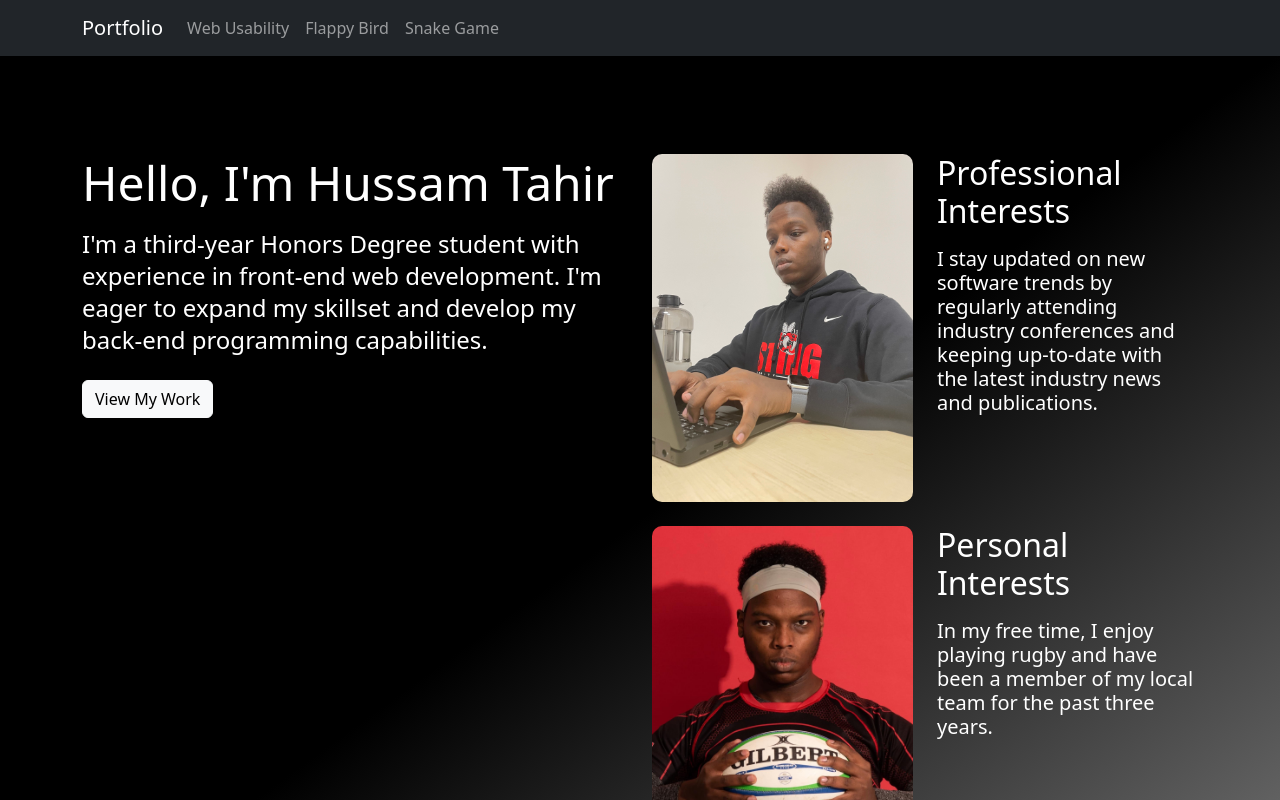
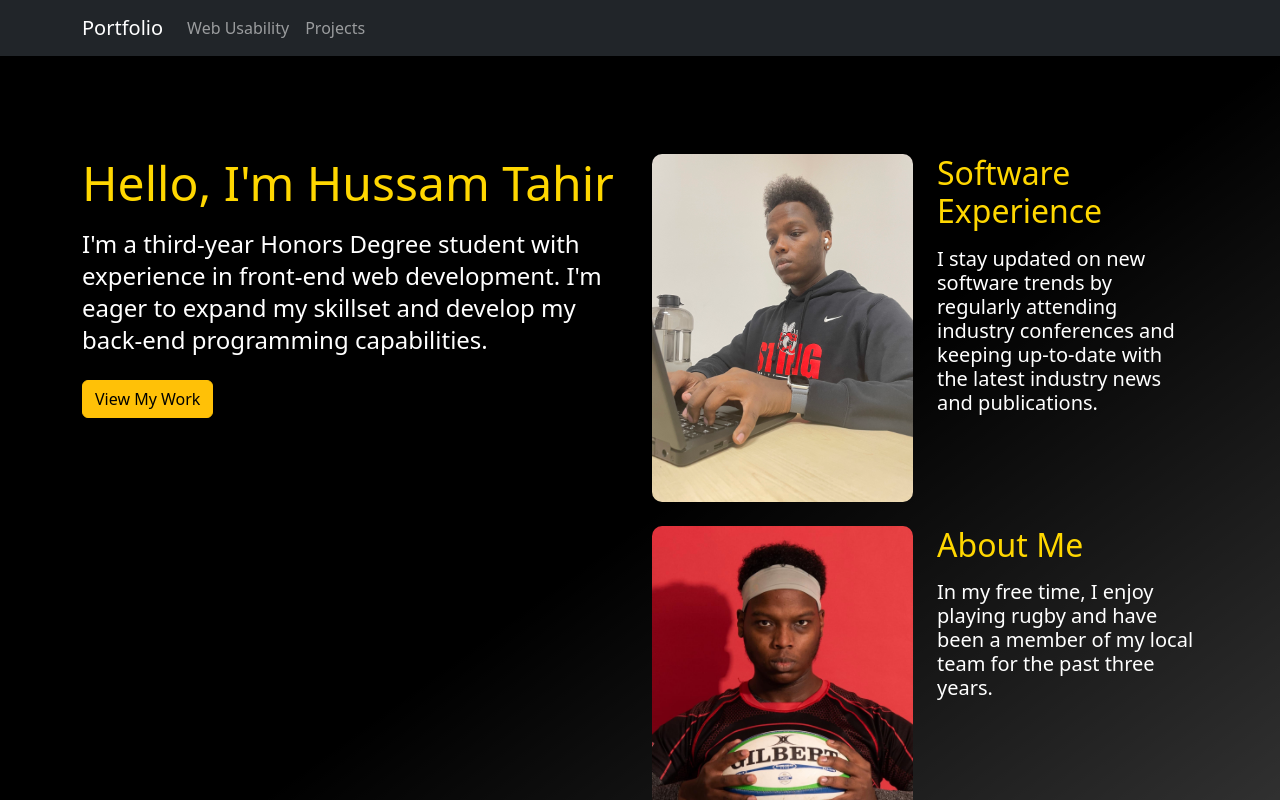
Before and after one commit to Husstler/hussam-portfolio, a React (Create React App) app: page /home in a window 1280 px wide. Shown: the top 800 px of the page. Built offline with nearby package versions, Linux system fonts and the light colour scheme.

Commit message:
Project component added, removed snake and flappy

```diff
--- a/src/App.js
+++ b/src/App.js
@@ -7,6 +7,7 @@ import FlappyBird from "./Components/FlappyBird";
 import SnakeGame from "./Components/SnakeGame";
 import Loading from "./Components/Loading";
 import HomePage from "./Components/HomePage";
+import Projects from "./Components/Projects";
 
 function App() {
   return (
@@ -20,6 +21,7 @@ function App() {
             <Route path="/web" element={<WebUsability />} />
             <Route path="/flappybird" element={<FlappyBird />} />
             <Route path="/snakeGame" element={<SnakeGame />} />
+            <Route path="/projects" element={<Projects />} />
           </Routes>
         </Box>
       </BrowserRouter>
--- a/src/Components/HomePage.jsx
+++ b/src/Components/HomePage.jsx
@@ -2,17 +2,18 @@ import React from 'react';
 import { Container, Row, Col, Button } from 'react-bootstrap';
 import softwareImage from '../assets/Software.jpg';
 import rugbyImage from '../assets/Rugby.JPG';
+import './styles/homepage.css';
 
 const HomePage = () => {
   const interests = [
     {
       image: softwareImage,
-      heading: 'Professional Interests',
+      heading: 'Software Experience',
       description: 'I stay updated on new software trends by regularly attending industry conferences and keeping up-to-date with the latest industry news and publications.'
     },
     {
       image: rugbyImage,
-      heading: 'Personal Interests',
+      heading: 'About Me',
       description: 'In my free time, I enjoy playing rugby and have been a member of my local team for the past three years.'
     }
   ];
@@ -22,18 +23,20 @@ const HomePage = () => {
       <Container className="py-5">
         <Row>
           <Col md={6} className="mb-4">
-            <h1 className="mb-3" style={{ fontSize: "3rem", color: "#fff" }}>Hello, I'm Hussam Tahir</h1>
+            <h1 className="mb-3" style={{ fontSize: "3rem", color: "#ffd700" }}>Hello, I'm Hussam Tahir</h1>
             <p className="lead mb-4" style={{ fontSize: "1.5rem", lineHeight: "2rem", color: "#fff" }}>I'm a third-year Honors Degree student with experience in front-end web development. I'm eager to expand my skillset and develop my back-end programming capabilities.</p>
-            <Button variant="light">View My Work</Button>
+            <Button className="yellow-button" variant="warning">View My Work</Button>
           </Col>
           <Col md={6}>
             {interests.map((interest, index) => (
               <Row key={index} className="mb-4">
                 <Col xs={12} md={6}>
-                  <img src={interest.image} alt={interest.heading} style={{ width: '100%', borderRadius: '10px' }} />
+                  <div className="image-container">
+                    <img src={interest.image} alt={interest.heading} className="interest-image" />
+                  </div>
                 </Col>
                 <Col xs={12} md={6}>
-                  <h4 className="mb-3" style={{ fontSize: "2rem", color: "#fff" }}>{interest.heading}</h4>
+                  <h4 className="mb-3" style={{ fontSize: "2rem", color: "#ffd700" }}>{interest.heading}</h4>
                   <p style={{ fontSize: "1.25rem", lineHeight: "1.5rem", color: "#fff" }}>{interest.description}</p>
                 </Col>
               </Row>
--- a/src/Components/NavigationBar.js
+++ b/src/Components/NavigationBar.js
@@ -14,11 +14,8 @@ const NavigationBar = () => {
             <Nav.Link as={Link} to="/web">
               Web Usability
             </Nav.Link>
-            <Nav.Link as={Link} to="/flappybird">
-              Flappy Bird
-            </Nav.Link>
-            <Nav.Link as={Link} to="/snakeGame">
-              Snake Game
+            <Nav.Link as={Link} to="/projects">
+              Projects
             </Nav.Link>
           </Nav>
         </Navbar.Collapse>
@@ -28,3 +25,16 @@ const NavigationBar = () => {
 };
 
 export default NavigationBar;
+
+
+
+
+
+/*
+            <Nav.Link as={Link} to="/flappybird">
+              Flappy Bird
+            </Nav.Link>
+            <Nav.Link as={Link} to="/snakeGame">
+              Snake Game
+            </Nav.Link>
+*/
--- /dev/null
+++ b/src/Components/Projects.js
@@ -0,0 +1,90 @@
+import React from 'react';
+import "./styles/projects.css";
+import WeatherPhoto from '../assets/WeatherApp.PNG';
+
+const personalProjects = [
+  {
+    id: 1,
+    imageSrc: WeatherPhoto,
+    title: 'Weather Application',
+    description: 'This weather application was my first ever project created using purely NodeJS and html takes your input and cross-references it with a json file containing all the cities in the world. It then prints out the matching cities weathers through an API call.',
+    url: "https://weather-application.herokuapp.com/"
+  },
+  {
+    id: 2,
+    imageSrc: 'project-2.jpg',
+    title: 'Personal Project 2',
+    description: 'This is a short description of personal project 2.',
+    url: "https://example.com/"
+  },
+  {
+    id: 3,
+    imageSrc: 'project-3.jpg',
+    title: 'Personal Project 3',
+    description: 'This is a short description of personal project 3.',
+    url: "https://example.com/"
+  },
+];
+
+const professionalProjects = [
+  {
+    id: 4,
+    imageSrc: 'project-4.jpg',
+    title: 'Professional Project 1',
+    description: 'This is a short description of professional project 1.',
+    url: "https://example.com/"
+  },
+  {
+    id: 5,
+    imageSrc: 'project-5.jpg',
+    title: 'Professional Project 2',
+    description: 'This is a short description of professional project 2.',
+    url: "https://example.com/"
+  },
+  {
+    id: 6,
+    imageSrc: 'project-6.jpg',
+    title: 'Professional Project 3',
+    description: 'This is a short description of professional project 3.',
+    url: "https://example.com/"
+  },
+];
+
+const Projects = () => {
+  const handleProjectClick = (project) => {
+    // Handle the click event here with the corresponding project object
+    window.location.href = project.url;
+  };
+
+  return (
+    <div>
+      <h2>Personal Projects</h2>
+      <div className="projects-container">
+        {personalProjects.map((project) => (
+          <div key={project.id} className="project-card" onClick={() => handleProjectClick(project)}>
+            <img src={project.imageSrc} alt={project.title} />
+            <div className="project-info">
+              <h3>{project.title}</h3>
+              <p>{project.description}</p>
+            </div>
+          </div>
+        ))}
+      </div>
+
+      <h2>Professional Projects</h2>
+      <div className="projects-container">
+        {professionalProjects.map((project) => (
+          <div key={project.id} className="project-card">
+            <img src={project.imageSrc} alt={project.title} />
+            <div className="project-info">
+              <h3>{project.title}</h3>
+              <p>{project.description}</p>
+            </div>
+          </div>
+        ))}
+      </div>
+    </div>
+  );
+};
+
+export default Projects;
--- a/src/Components/styles/homepage.css
+++ b/src/Components/styles/homepage.css
@@ -1,10 +1,3 @@
-.homepage {
-    position: relative;
-    background-image: url("../assets/background.jpg");
-    background-repeat: no-repeat;
-    background-size: cover;
-    min-height: 100vh;
-  }
 
   .homepage::before {
     content: "";
@@ -16,3 +9,56 @@
     background-color: rgba(0, 0, 0, 0.5);
     z-index: -1;
   }
+
+  .interest-image {
+    display: block;
+    width: 100%;
+    border-radius: 10px;
+    transition: transform 0.5s;
+  }
+
+  .image-container:hover .interest-image {
+    transform: translateZ(50px);
+  }
+
+  .image-container:hover {
+    cursor: pointer;
+    animation-name: tilt;
+    animation-duration: 0.5s;
+    animation-timing-function: ease-out;
+    animation-fill-mode: forwards;
+  }
+
+  @keyframes tilt {
+    0% {
+      transform: none;
+    }
+    100% {
+      transform: rotateX(-10deg) rotateY(10deg) rotateZ(0deg);
+    }
+  }
+
+
+  .btn-warning {
+    color: #ffd700;
+    background-color: transparent;
+    border-color: #ffd700;
+    transition: all 0.5s;
+  }
+
+  .btn-warning:hover {
+    background-color: #ffd700;
+    color: black;
+  }
+
+  .yellow-button {
+    color: #ffd700;
+    background-color: transparent;
+    border-color: #ffd700;
+    transition: all 0.5s;
+  }
+
+  .yellow-button:hover {
+    background-color: #ffd700;
+    color: black;
+  }
--- /dev/null
+++ b/src/Components/styles/projects.css
@@ -0,0 +1,43 @@
+.projects-container {
+    display: flex;
+    flex-wrap: wrap;
+    justify-content: space-between;
+  }
+
+  .project-card {
+    width: 30%;
+    margin-bottom: 30px;
+    box-shadow: 0px 0px 10px rgba(0, 0, 0, 0.2);
+    border-radius: 5px;
+    overflow: hidden;
+    transition: transform 0.3s;
+  }
+
+  .project-card:hover {
+    transform: translateY(-5px);
+    cursor: pointer;
+  }
+
+  .project-card img {
+    width: 100%;
+    height: 200px;
+    object-fit: cover;
+  }
+
+  .project-info {
+    padding: 20px;
+  }
+
+  .project-info h2 {
+    font-size: 24px;
+    margin-bottom: 10px;
+  }
+
+  .project-info p {
+    font-size: 18px;
+    line-height: 1.4;
+    margin-bottom: 0;
+  }
+  h2{
+    color: yellow;
+  }
```
Also changed, not shown: src/assets/WeatherApp.PNG (added), src/assets/working.gif (added).
